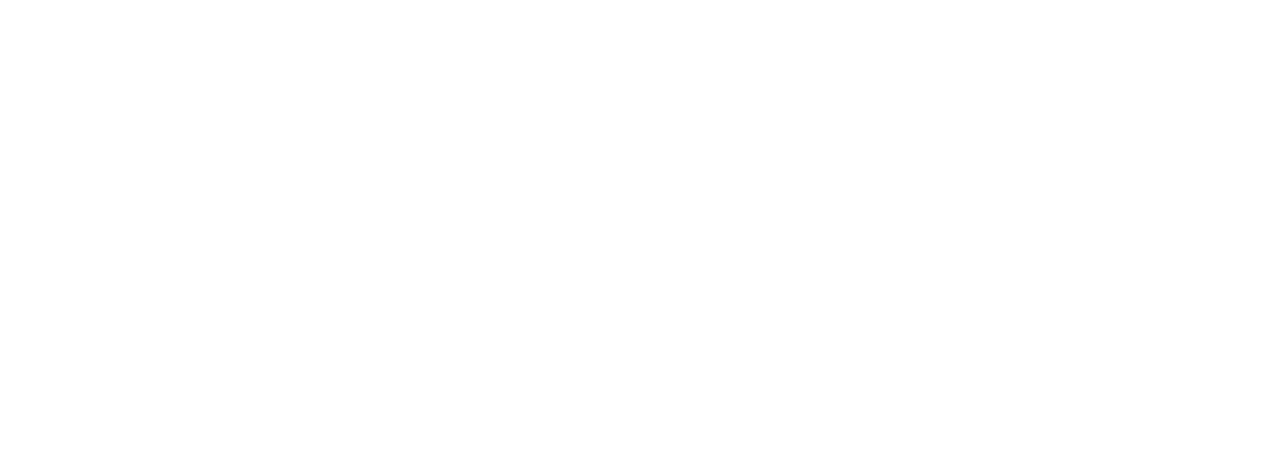
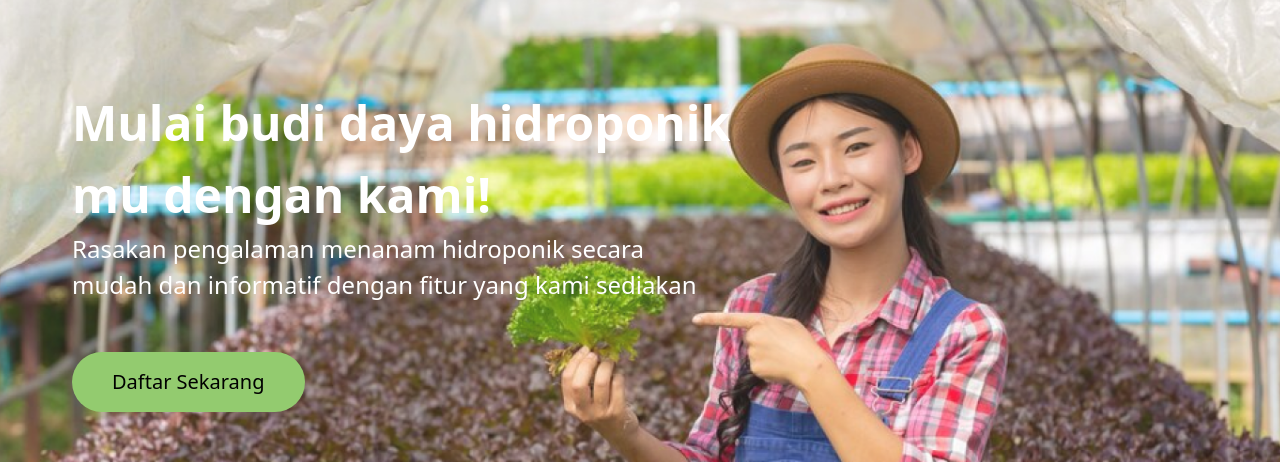
Before and after one commit to PalapaPixel/fe-hydrosense, a React (Vite) app: page /home in a window 1280 px wide. Shown: the part 151-613 px from the top of the page. Built offline with nearby package versions, Linux system fonts and the light colour scheme.

Commit message:
feat(Hero Section) : add Hero Section

```diff
--- /dev/null
+++ b/src/components/Elements/HeroSection/index.jsx
@@ -0,0 +1,22 @@
+const HeroSection = () => {
+  return (
+    <div id="heroSection" className="w-full h-screen px-5 lg:px-[72px]">
+      <div className="h-screen max-w-[700px] flex flex-col justify-center">
+        <h1 className="font-bold text-white text-[48px]">
+          Mulai budi daya hidroponik mu dengan kami!
+        </h1>
+        <p className="text-white max-w-[626px] text-[24px]">
+          Rasakan pengalaman menanam hidroponik secara mudah dan informatif
+          dengan fitur yang kami sediakan
+        </p>
+        <div className="pt-[49px]">
+          <button className="px-6 lg:px-10 py-[15px] text-[20px] justify-center flex-col bg-liniear-greem outline-none hover:bg-liniear-greem2 hover:text-white rounded-full">
+            Daftar Sekarang
+          </button>
+        </div>
+      </div>
+    </div>
+  );
+};
+
+export default HeroSection;
--- a/src/index.css
+++ b/src/index.css
@@ -1,3 +1,10 @@
 @tailwind base;
 @tailwind components;
 @tailwind utilities;
+
+#heroSection {
+    background-image: url("../src/assets/background.png");
+    background-size: cover;
+    background-position: center;
+    background-repeat: no-repeat;
+}
--- a/src/pages/homePage.jsx
+++ b/src/pages/homePage.jsx
@@ -1,9 +1,13 @@
+import HeroSection from "../components/Elements/HeroSection";
 import Navbar from "../components/Elements/Navbar";
+import Step from "../components/Elements/Step";
 
 const HomePage = () => {
   return (
     <div>
       <Navbar />
+      <HeroSection />
+      <Step />
     </div>
   );
 };
```
Also changed, not shown: src/assets/background.png (added).
